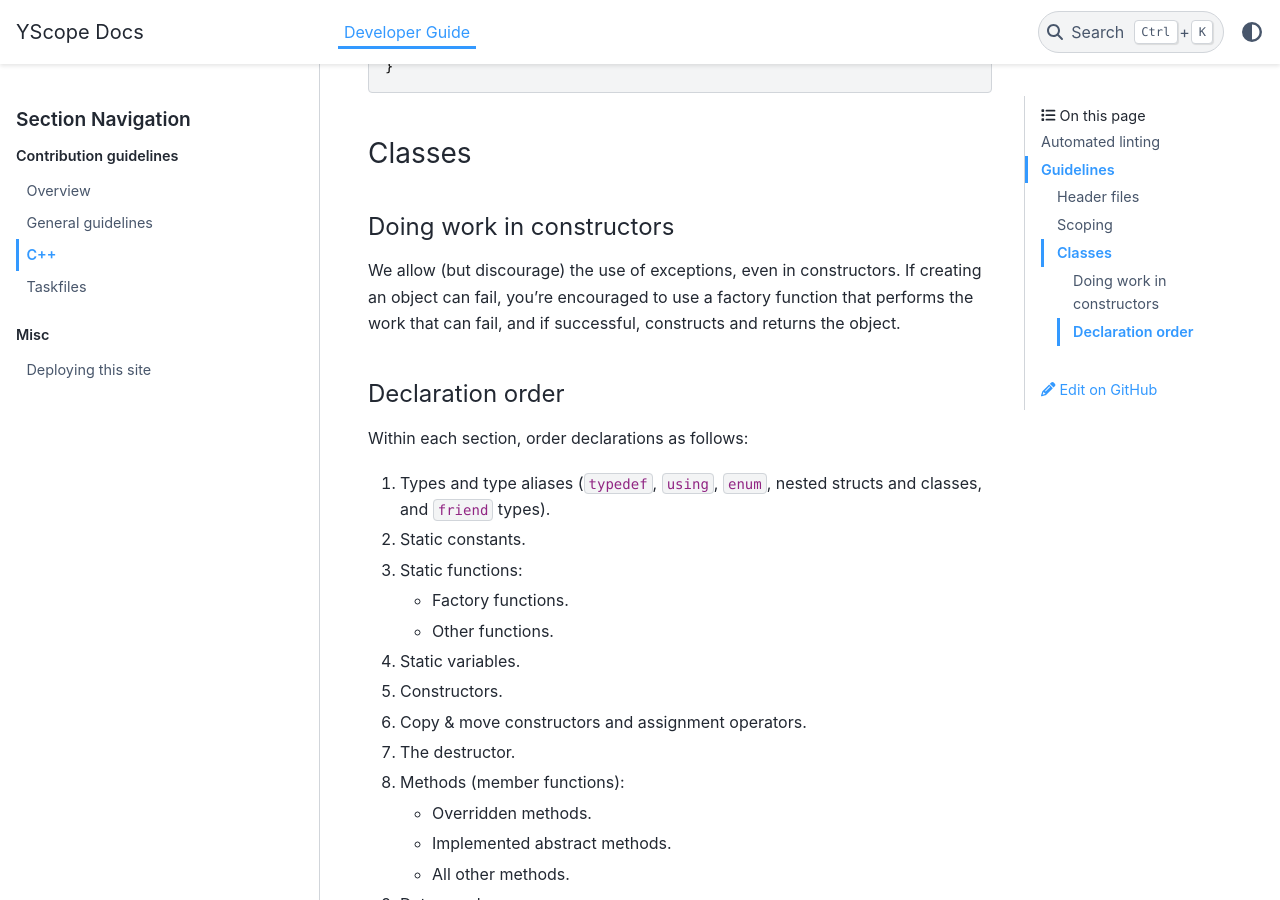
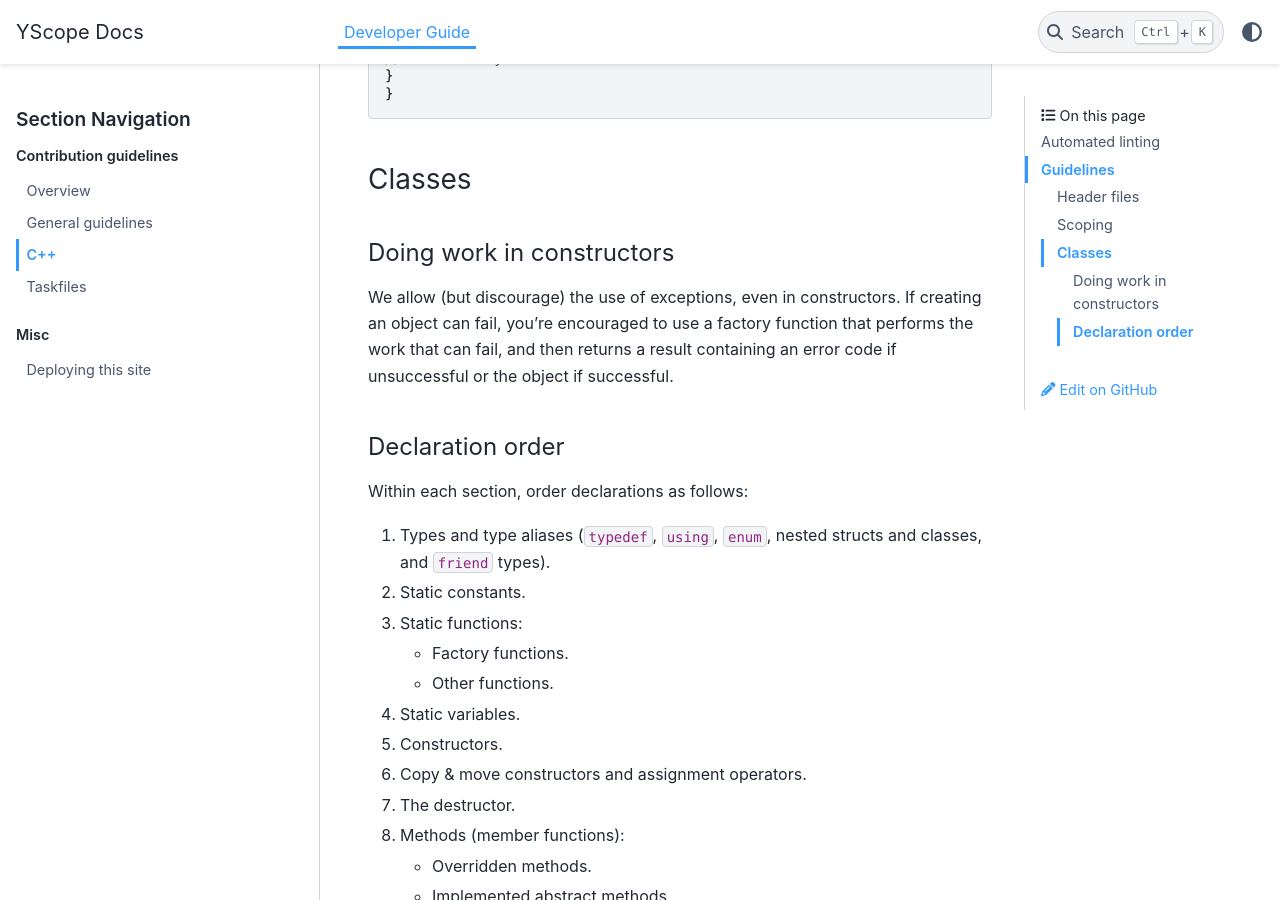
Before and after one commit to y-scope/yscope-docs, a Sphinx documentation site: the page built from docs/dev-guide/contrib-guides-cpp.md, in a window 1280 px wide and 900 px high, scrolled down 3181 px. Built offline with Sphinx 7.4.7 and the PyData theme 0.15.4, drawn with Linux system fonts in a browser that asks for light colours; some of the changed text lies outside the part shown.

Commit message:
Address the Lion's comments.

```diff
--- a/docs/dev-guide/contrib-guides-cpp.md
+++ b/docs/dev-guide/contrib-guides-cpp.md
@@ -21,8 +21,8 @@
 To learn about how to apply the linters to a new C++ project, [see here][adding-cpp-linting].
 :::
 
-When you encounter such a disagreement, if it hasn't been noted below, please open an issue to track
-it.
+When you encounter such a disagreement, if it hasn't been noted below, please open an [issue] to
+track it.
 
 ## Guidelines
 
@@ -124,8 +125,8 @@
 #### Doing work in constructors
 
 We allow (but discourage) the use of exceptions, even in constructors. If creating an object can
-fail, you're encouraged to use a factory function that performs the work that can fail, and if
-successful, constructs and returns the object.
+fail, you're encouraged to use a factory function that performs the work that can fail, and then
+returns a result containing an error code if unsuccessful or the object if successful.
 
 #### Declaration order
 
```
Also changed, not shown: other parts of docs/dev-guide/contrib-guides-cpp.md (+3 -1 lines).
